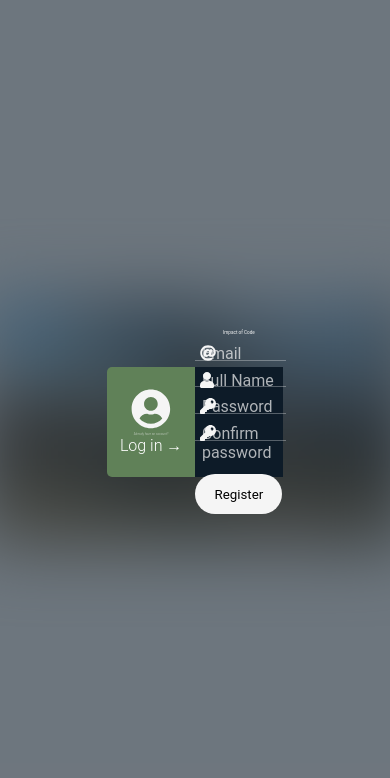
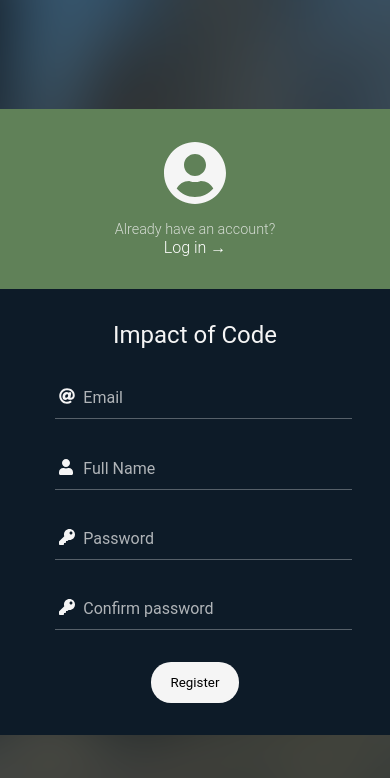
Before and after one commit to MicroClub-USTHB/ioc-website, a React (Create React App) app: page /register in a window 390 px wide. Shown: the top 778 px of the page. Built offline with nearby package versions, Linux system fonts and the light colour scheme; what webfontloader would draw is missing.

Commit message:
Made /Login and /Register responsive at mobile levels.

```diff
--- a/src/App.js
+++ b/src/App.js
@@ -46,10 +46,7 @@ function App() {
     // Window resizer
     const viewportWidth = document.documentElement.clientWidth || window.innerWidth;
     if (!isMobile) {
-      console.log('ran');
-      console.log(viewportWidth);
       if (viewportWidth<=500) {
-        console.log('rany');
         dispatch(setIsMobile(true));
       }
     }
--- a/src/components/QA/QA.js
+++ b/src/components/QA/QA.js
@@ -7,7 +7,6 @@ import qaStyle from './QA.module.scss';
 const QA = ({questionText, answerText}) => {
     const isMobile = useSelector(state => state.workspace.isMobile);
     const [AnswerExpand, setAnswerExpand] = useState(false);
-    console.log('logged', AnswerExpand);
     let handleAnswerClick = (event) => {
         if (!isMobile) {
             setAnswerExpand(!AnswerExpand);
--- a/src/components/RegisterForm/RegisterForm.js
+++ b/src/components/RegisterForm/RegisterForm.js
@@ -10,19 +10,20 @@ import {
     faKey,
     faUser,
 } from '@fortawesome/free-solid-svg-icons';
-import { useDispatch } from 'react-redux';
+import { useDispatch, useSelector } from 'react-redux';
 import { emailSignUp } from '../../redux/workspaceSlice';
 
 const Register2 = () => {
     const dispatch = useDispatch();
+    const isMobile = useSelector(state => state.workspace.isMobile);
 
     const blurStyles = {
         label: {
-            top: '-1vw',
+            top: isMobile? '-1rem' : '-1vw',
             opacity: '1',
         },
         icon: {
-            top: '-1vw'
+            top: isMobile? '-1rem' : '-1vw'
         }
     }
     const [BlurData, setBlurData] = useState({
--- a/src/components/RegisterForm/RegisterForm.module.scss
+++ b/src/components/RegisterForm/RegisterForm.module.scss
@@ -22,9 +22,8 @@ $decoration-color: #60C7CD;
     position: relative;
     margin-top: 2vw;
     width: 100%;
-}
 
-.inputDiv > input {
+    & > input {
         position: relative;
         width: 100%;
         font-size: .9vw;
@@ -39,7 +38,7 @@ $decoration-color: #60C7CD;
         font-family: Roboto;
     }
 
-.inputDiv > label {
+    & > label {
         color: whitesmoke;
         opacity: .7;
         position: absolute;
@@ -49,12 +48,7 @@ $decoration-color: #60C7CD;
         transition: all .3s ease;
     }
 
-.inputDiv > input:focus ~ label {
-    top: -1vw;
-    opacity: 1;
-}
-
-.inputDiv > span {
+    & > span {
         color: whitesmoke;
         position: absolute;
         top: .35vw;
@@ -63,8 +57,14 @@ $decoration-color: #60C7CD;
         pointer-events: none;
     }
 
-.inputDiv > input:focus ~ span {
+    & > input:focus ~ label {
         top: -1vw;
+        opacity: 1;
+    }
+
+    & > input:focus ~ span {
+        top: -1vw;
+    }
 }
 
 .decoration {
@@ -154,6 +154,61 @@ $decoration-color: #60C7CD;
 }
 
 .buttonContainer > button:hover {
-    background-color: $decoration-color;
+    background-color: #608158;
     color: whitesmoke;
 }
+
+@media (max-width: 500px) {
+    .inputDiv {
+        margin-top: 2rem;
+
+        & > input {
+            font-size: 1.2rem;
+            padding: .3rem .5rem .3rem;
+            padding-bottom: .3rem;
+            margin-top: .3rem;
+        }
+
+        & > label {
+            top: .45rem;
+            left: 1.8rem;
+        }
+
+        & > span {
+            top: .4rem;
+        }
+
+        & > input:focus ~ label {
+            top: -1rem;
+        }
+
+        & > input:focus ~ span {
+            top: -1rem;
+        }
+    }
+
+    .errorIndicator {
+        width: 1.3rem;
+        height: 1.3rem;
+        top: .75rem;
+        right: -2.9rem;
+    }
+
+    .errorContainer {
+        padding: .5rem;
+        font-size: .8rem;
+        bottom: 2.4rem;
+        right: -19%;
+
+        &::after {
+            border-top: .5rem solid rgb(255, 114, 114);
+            border-right: .5rem solid transparent;
+            border-left: .5rem solid transparent;
+            bottom: -.3rem;
+        }
+    }
+
+    .buttonContainer {
+        margin-bottom: 2rem;
+    }
+}
--- a/src/pages/Login/Login.js
+++ b/src/pages/Login/Login.js
@@ -23,6 +23,7 @@ const Login = () => {
     const dispatch = useDispatch();
     const AuthError = useSelector(state => state.workspace.authError);
     const loadingUser = useSelector(state => state.workspace.loadingUser);
+    const isMobile = useSelector(state => state.workspace.isMobile);
 
     const LoadingIndicator = (
         <div className={SStyle.mainIconContainer}>
@@ -38,11 +39,11 @@ const Login = () => {
 
     const blurStyles = {
         label: {
-            top: '-1vw',
+            top: isMobile? '-1.2rem' : '-1vw',
             opacity: '1',
         },
         icon: {
-            top: '-1vw'
+            top: isMobile? '-1.2rem' : '-1vw'
         }
     }
     const [BlurData, setBlurData] = useState({
--- a/src/pages/Login/Login.module.scss
+++ b/src/pages/Login/Login.module.scss
@@ -166,6 +166,7 @@ $decoration-color: #60C7CD;
 
 .inputDiv > input:focus ~ label {
     top: -1vw;
+    top: -1rem;
     opacity: 1;
 }
 
@@ -370,3 +371,57 @@ $decoration-color: #60C7CD;
 .signupCTA > *:hover {
     color: $decoration-color;
 }
+
+@media (max-width: 500px) {
+    .bgImage {
+        width: auto !important;
+        height: 100%;
+    }
+
+    .cardContainer {
+        width: 25rem;
+        height: 35rem;
+    }
+
+    .spinner {
+        font-size: 2.3rem;
+    }
+
+    .mainIcon {
+        margin: 1.5rem;
+        font-size: 2rem;
+    }
+
+    .inputDiv {
+        margin-top: 2rem;
+
+        & > input {
+            font-size: .9rem;
+            padding-bottom: .3rem;
+        }
+
+        & > label {
+            left: 1.7rem;
+        }
+    }
+
+    .errorIndicator {
+        width: 1.2rem;
+        height: 1.2rem;
+    }
+
+    .errorContainer {
+        padding: .5rem;
+        font-size: .8rem;
+        bottom: 2rem;
+        right: -2%;
+    }
+
+    .inputDiv > input:focus ~ label {
+        top: -1.2rem;
+    }
+
+    .inputDiv > input:focus ~ span {
+        top: -1.2rem;
+    }
+}
--- a/src/pages/Register/Register.module.scss
+++ b/src/pages/Register/Register.module.scss
@@ -120,7 +120,7 @@ $decoration-color: #59BCF8;
     color: #0D1B28;
     font-family: roboto;
     width: 18vw;
-    position: absolute;
+    position: relative;
     bottom: 1vw;
     left: 1vw;
     margin-left: 1vw;
@@ -159,3 +159,76 @@ $decoration-color: #59BCF8;
 .reLink:focus {
     text-decoration: underline;
 }
+
+@media (max-width: 500px) {
+    .bgImage {
+        width: auto !important;
+        height: 100%;
+    }
+
+    .box {
+        width: 25rem;
+        // height: 28rem;
+        height: fit-content;
+        background-color: transparent;
+        flex-direction: column;
+    }
+
+    // Left
+    .leftSection {
+        background-color: #608158;
+        padding: 2rem 0;
+        width: 100%;
+    }
+
+    .leftImage {
+        font-size: 4rem;
+    }
+
+    .loadingContainer {
+        width: 4rem;
+        height: 4rem;
+    }
+
+    .loadingIcon {
+        font-size: 2.5rem;
+    }
+
+    .leftText {
+        margin-top: 1rem;
+
+        & > h4 {
+            font-size: .9rem;
+        }
+
+        & > a {
+            font-size: 1rem;
+        }
+    }
+
+    // Error
+    .authErrorContainer {
+        font-size: .9rem;
+        width: 11.5rem;
+        color: white;
+        margin-left: 1rem;
+        left: 0;
+        margin-top: 1rem;
+        bottom: auto;
+
+        &::before {
+            width: .3rem;
+            left: -.8rem;
+        }
+    }
+
+    // Right
+    .rightSection {
+        width: 100%;
+    }
+
+    .reLink {
+        font-size: 1.5rem;
+        margin-top: 2rem;
+    }
+}
```
Lines whose indentation alone changed are shown as unchanged.
